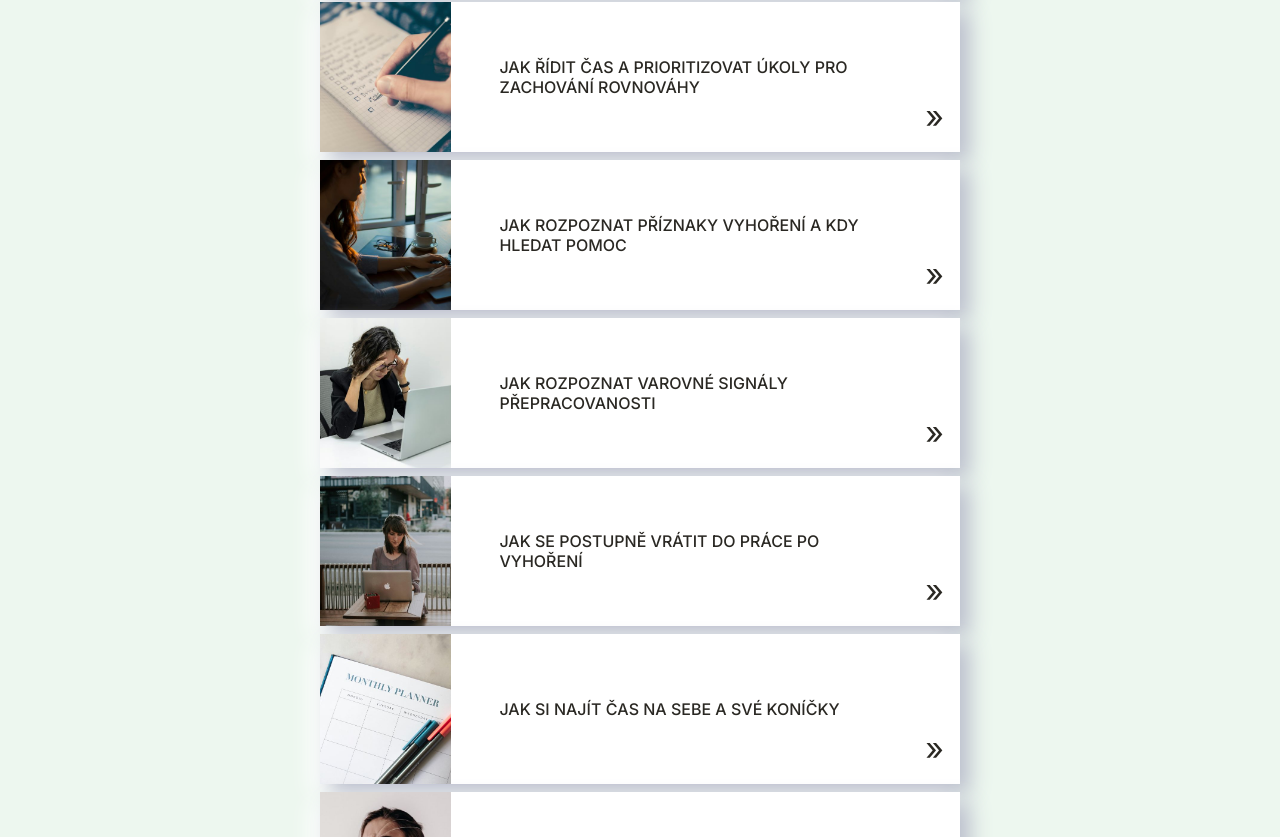
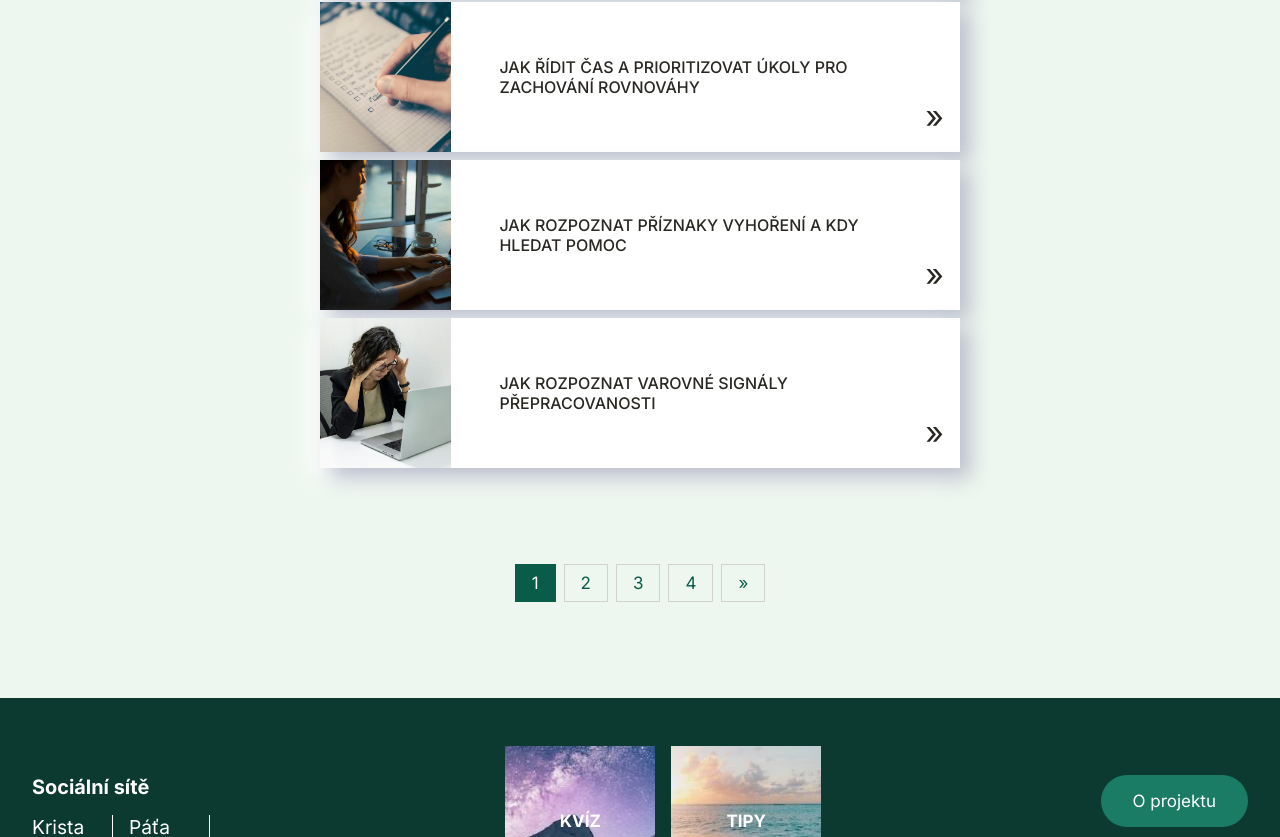
Before and after one commit to Kaykay-nova/balance-pal, a Next.js app: page /blog in a window 1280 px wide. Shown: the part 1303-2140 px from the top of the page. Built offline with nearby package versions, Linux system fonts and the light colour scheme.

Commit message:
stránkování blogu

```diff
--- a/src/app/blog/page.jsx
+++ b/src/app/blog/page.jsx
@@ -1,62 +1,13 @@
-import Link from 'next/link';
 import { getAllPosts } from '@/app/lib/posts';
+
 import '../../app/style.css';
+import { BlogContent } from '../lib/components/BlogContent';
 
-export default async function Blog() {
-  const posts = await getAllPosts();
+export default async function Blog({ searchParams }) {
+  const page = parseInt(searchParams.page) || 1;
+  const limit = 5;
+  const { posts, totalPosts } = await getAllPosts(page, limit);
+  const totalPages = Math.ceil(totalPosts / limit);
 
-  return (
-    <main>
-      <div className="main__blog">
-        <div className="main__blog--cover"></div>
-        <div className="main__blog--content">
-          <h2 className="main__blog--title">Vítejte na našem blogu!</h2>
-          <p className="main__blog--text">
-            “Každý den čelíme různým výzvám, ať už jde o pracovní povinnosti,
-            rodinné záležitosti nebo osobní cíle. Je důležité se zamyslet nad
-            tím, jak efektivně spravovat svůj čas, jak se vyhnout vyhoření a jak
-            pečovat o své duševní zdraví. Na našem blogu najdete užitečné články
-            a tipy, které vám pomohou dosáhnout harmonie mezi prací a osobním
-            životem.”
-          </p>
-        </div>
-        <Link href="#scroll" className="scroll-btn">
-          &dArr;
-        </Link>
-      </div>
-      <h2 id="scroll" className="blog__title">
-        Články
-      </h2>
-
-      <ul className="blog-list">
-        {posts.map((post) => {
-          console.log(post.data.coverImage);
-          return (
-            <li className="blog-list__item" key={post.slug}>
-              <Link className="blog-list__post" href={`/posts/${post.slug}`}>
-                <span
-                  className="blog-list__post--cover"
-                  style={{
-                    backgroundImage: `url(${post.data.coverImage})`,
-                  }}
-                ></span>
-                <p className="blog-list__post--title">{post.data.title}</p>
-                <span className="blog__arrow">&raquo;</span>
-              </Link>
-            </li>
-          );
-        })}
-      </ul>
-
-      <div className="pagination">
-        <a href="#">&laquo;</a>
-        <a href="#" className="pag-active">
-          1
-        </a>
-        <a href="#">2</a>
-        <a href="#">3</a>
-        <a href="#">&raquo;</a>
-      </div>
-    </main>
-  );
+  return <BlogContent posts={posts} totalPages={totalPages} page={page} />;
 }
--- /dev/null
+++ b/src/app/lib/components/BlogContent/index.jsx
@@ -0,0 +1,77 @@
+'use client';
+import { useRef, useEffect } from 'react';
+import Link from 'next/link';
+
+export const BlogContent = ({ posts, totalPages, page }) => {
+  const lastHash = useRef('');
+
+  useEffect(() => {
+    if (lastHash.current && document.getElementById(lastHash.current)) {
+      setTimeout(() => {
+        document
+          .getElementById(lastHash.current)
+          ?.scrollIntoView({ behavior: 'smooth' });
+        lastHash.current = '';
+      }, 100);
+    }
+  }, [location]);
+
+  return (
+    <main>
+      <div className="main__blog">
+        <div className="main__blog--cover"></div>
+        <div className="main__blog--content">
+          <h2 className="main__blog--title">Vítejte na našem blogu!</h2>
+          <p className="main__blog--text">
+            “Každý den čelíme různým výzvám, ať už jde o pracovní povinnosti,
+            rodinné záležitosti nebo osobní cíle. Je důležité se zamyslet nad
+            tím, jak efektivně spravovat svůj čas, jak se vyhnout vyhoření a jak
+            pečovat o své duševní zdraví. Na našem blogu najdete užitečné články
+            a tipy, které vám pomohou dosáhnout harmonie mezi prací a osobním
+            životem.”
+          </p>
+        </div>
+        <Link href="#scroll" className="scroll-btn">
+          &dArr;
+        </Link>
+      </div>
+      <h2 ref={lastHash} id="scroll" className="blog__title">
+        Články
+      </h2>
+
+      <ul className="blog-list">
+        {posts.map((post) => {
+          console.log(post.data.coverImage);
+          return (
+            <li className="blog-list__item" key={post.slug}>
+              <Link className="blog-list__post" href={`/posts/${post.slug}`}>
+                <span
+                  className="blog-list__post--cover"
+                  style={{
+                    backgroundImage: `url(${post.data.coverImage})`,
+                  }}
+                ></span>
+                <p className="blog-list__post--title">{post.data.title}</p>
+                <span className="blog__arrow">&raquo;</span>
+              </Link>
+            </li>
+          );
+        })}
+      </ul>
+
+      <div className="pagination">
+        {page > 1 && <Link href={`?page=${page - 1}`}>&laquo;</Link>}
+        {Array.from({ length: totalPages }, (_, index) => (
+          <Link
+            key={index + 1}
+            href={`?page=${index + 1}#scroll`}
+            className={page === index + 1 ? 'pag-active' : ''}
+          >
+            {index + 1}
+          </Link>
+        ))}
+        {posts.length === 5 && <Link href={`?page=${page + 1}`}>&raquo;</Link>}
+      </div>
+    </main>
+  );
+};
--- a/src/app/lib/posts.js
+++ b/src/app/lib/posts.js
@@ -18,9 +18,14 @@ export function getPostBySlug(slug) {
   return { data, content, slug: realSlug };
 }
 
-export async function getAllPosts() {
+export async function getAllPosts(page = 1, limit = 5) {
   const slugs = getPostSlugs();
-  const posts = slugs.map((slug) => getPostBySlug(slug));
+  const totalPosts = slugs.length;
+  const start = (page - 1) * limit;
+  const end = page * limit;
+  const paginatedSlugs = slugs.slice(start, end);
+
+  const posts = paginatedSlugs.map((slug) => getPostBySlug(slug));
 
   const mdxPosts = await Promise.all(
     posts.map(async (post) => {
@@ -32,5 +37,5 @@ export async function getAllPosts() {
     }),
   );
 
-  return mdxPosts;
+  return { posts: mdxPosts, totalPosts };
 }
```
